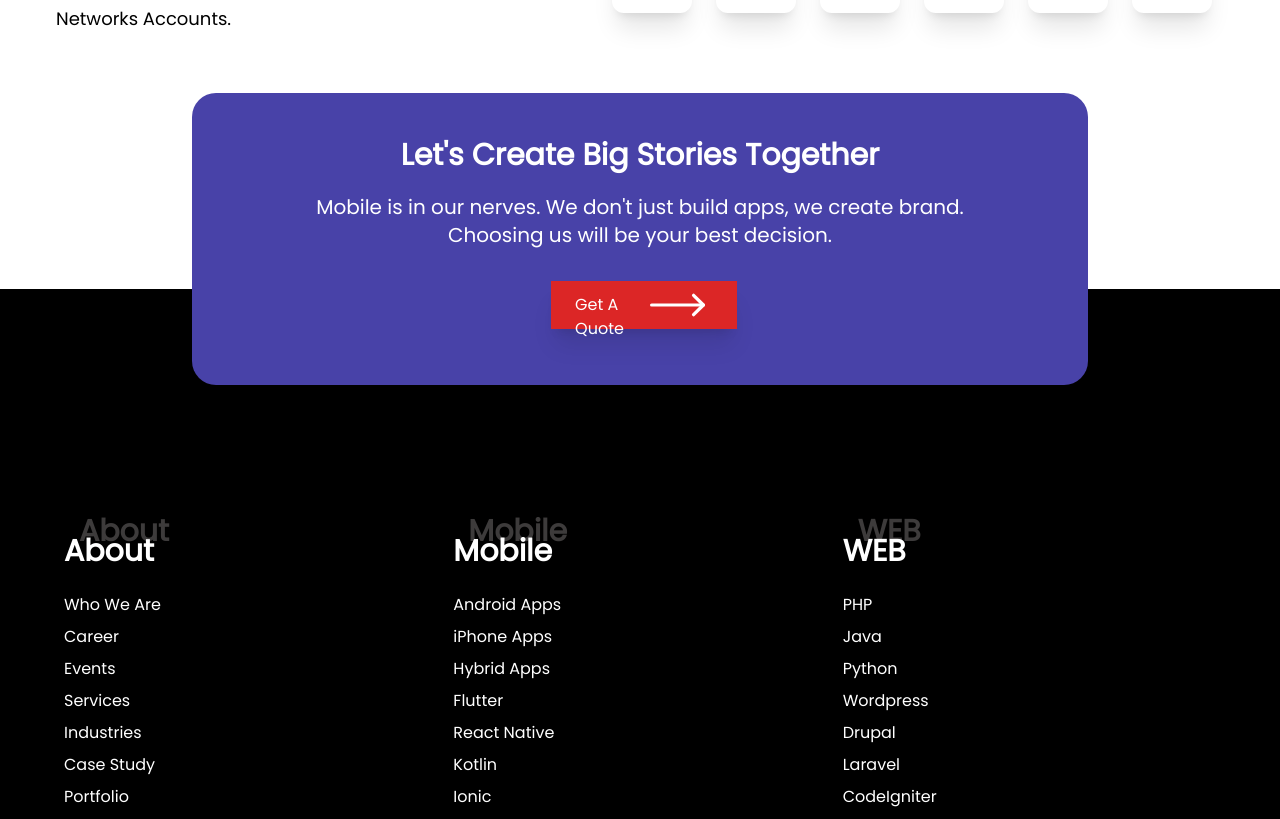
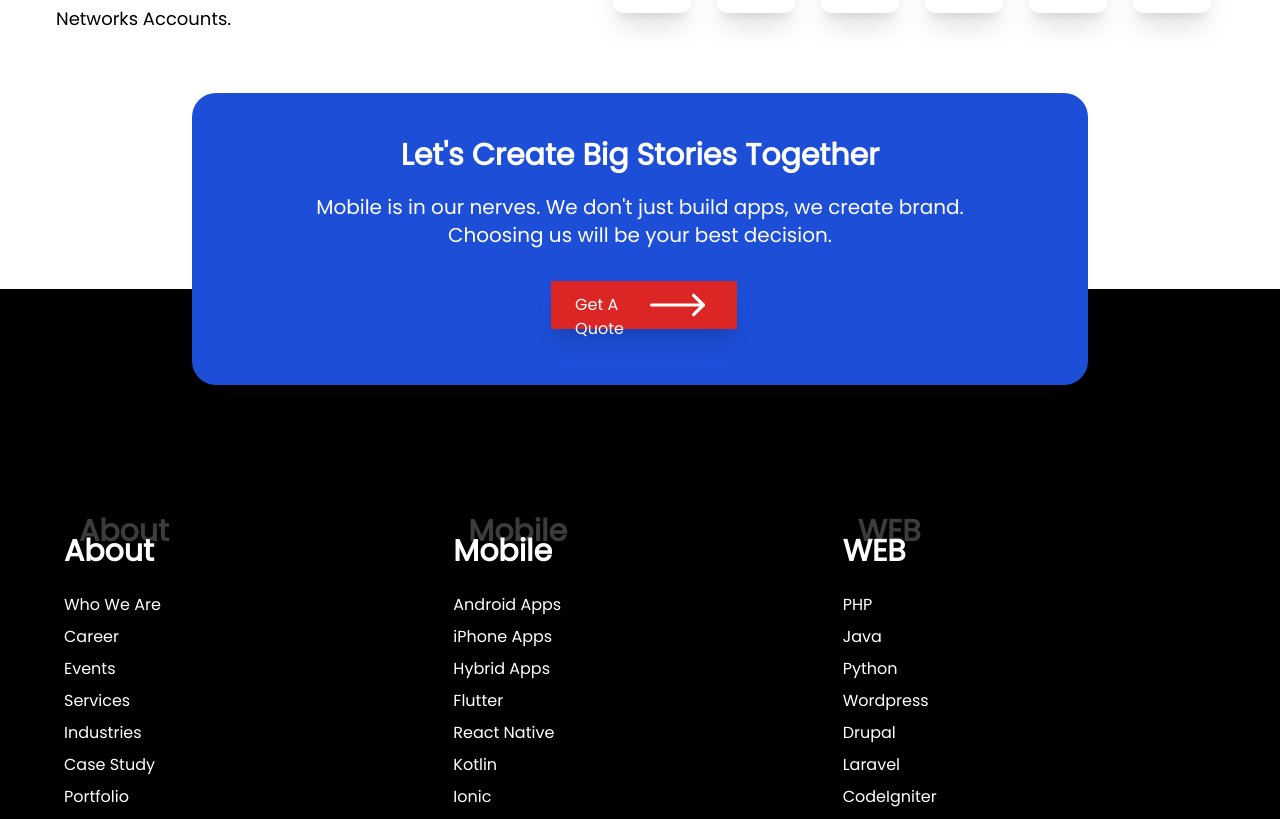
Before and after one commit to ImtiazUddin28/schedule-a-call, a React (Create React App) app: page / in a window 1280 px wide. Shown: the part 1055-1874 px from the top of the page. Built offline with nearby package versions, Linux system fonts and the light colour scheme.

Commit message:
some minor issues are solved

```diff
--- a/src/components/Banner/Banner.css
+++ /dev/null
@@ -1,4 +0,0 @@
-.banner{
-    background-color: #4842A8;
-
-}
--- a/src/components/Banner/Banner.js
+++ b/src/components/Banner/Banner.js
@@ -1,10 +1,10 @@
 import React from 'react';
-import "./Banner.css";
+
 import Arrow from "../../assets/arrow-right-white.svg";
 
 const Banner = () => {
     return (
-        <div className='banner z-50 bg-blue-400 -mb-24 mx-48 rounded-3xl py-6 mt-10'>
+        <div className='banner bg-blue-700 z-50 -mb-24 mx-48 rounded-3xl py-6 mt-10'>
             <h1 className='text-3xl font-bold text-white text-center p-5'>Let's Create Big Stories Together</h1>
             <p className='text-xl text-white text-center px-28'>Mobile is in our nerves. We don't just build apps, we create brand. Choosing us will be your best decision.</p>
             <div className='flex mx-auto justify-center'><a href="/" className='bg-red-600 flex  text-white py-3 p-6 my-8 shadow-xl ml-2'>Get A Quote <img className='px-2' src={Arrow} alt="" /> </a>
--- a/src/components/Footer/Footer.js
+++ b/src/components/Footer/Footer.js
@@ -4,7 +4,7 @@ import Services from './Services/Services';
 import Subscription from './Subscription/Subscription';
 const Footer = () => {
     return (
-        <div className="footer bg-black absolute -z-10  text-white py-16 px-16">
+        <div className="footer absolute bg-black -z-10 text-white py-16 px-16">
             <Services></Services>
             <Location></Location>
             <Subscription></Subscription>
--- a/src/components/Header/Header.js
+++ b/src/components/Header/Header.js
@@ -4,7 +4,7 @@ import './Header.css'
 
 const Header = () => {
     return (
-        <div className='flex justify-between px-16 shadow-lg py-4 sticky'>
+        <div className='flex justify-between px-16 shadow-lg py-4 z-50 sticky'>
             <div className="logo">
 
                 <img src={MainLogo} alt="" />
--- a/src/components/Schedule/ScheduleCalendar/ScheduleCalendar.js
+++ b/src/components/Schedule/ScheduleCalendar/ScheduleCalendar.js
@@ -13,9 +13,9 @@ export default function ScheduleCalendar() {
     footer = <p className='mt-6 text-lg font-semibold'>You selected {format(selected, 'PP')}.</p>;
   }
   return (
-    <div className='border-2'>
+    <div className='border-2 '>
       <h1 className="text-xl font-bold mx-16 mt-8">Select a Date & Time</h1>
-      <DayPicker className="px-12 py-3"
+      <DayPicker className="px-12 py-3 -z-10"
         styles={{
           caption: { color: 'red' }
         }}
```
